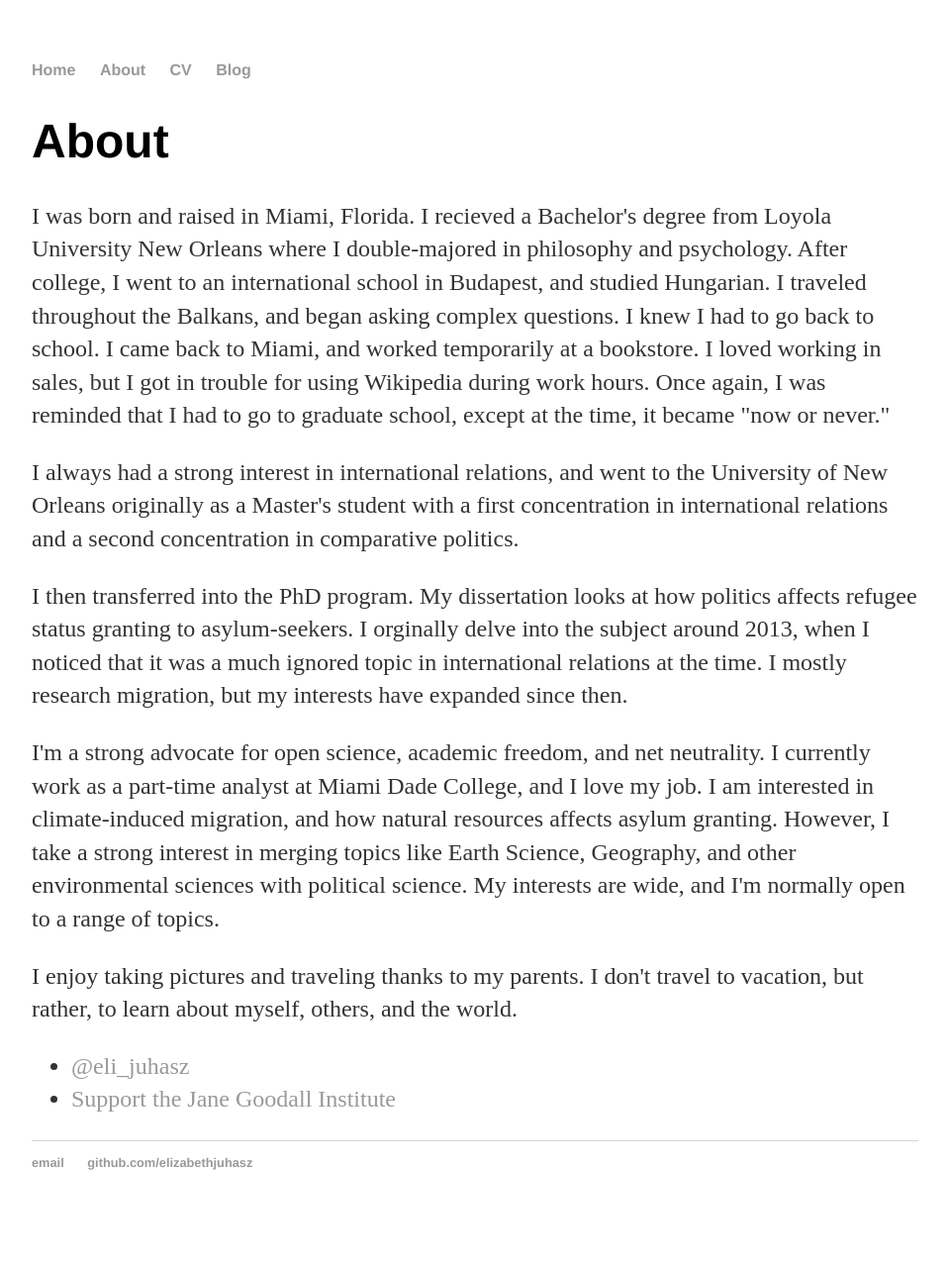
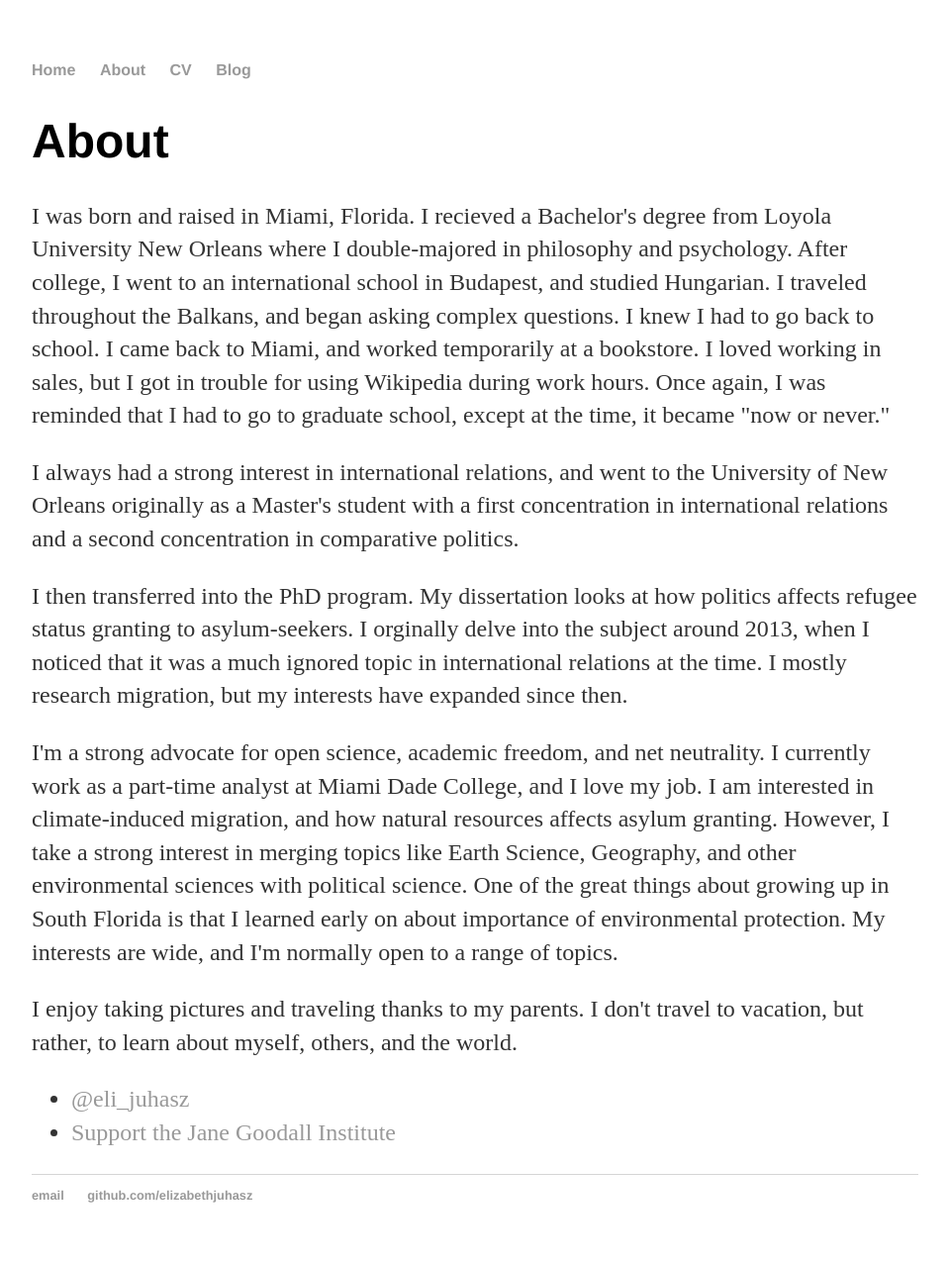
Before and after one commit to elizabethjuhasz/elizabethjuhasz.github.io, a Jekyll site: the page built from about/index.html, in a window 1280 px wide. Shown: the whole page at 99% size, without its empty margins (160-1119 px from the left). Built offline with Jekyll 4.4.1, drawn with Linux system fonts in a browser that asks for light colours; before the commit the page ends 1244 px from its top, so only the background shows below that.

Commit message:
Update index.html

```diff
--- a/about/index.html
+++ b/about/index.html
@@ -8,7 +8,7 @@ title: About Elizabeth Juhasz
 			<p>I was born and raised in Miami, Florida. I recieved a Bachelor's degree from Loyola University New Orleans where I double-majored in philosophy and psychology. After college, I went to an international school in Budapest, and studied Hungarian. I traveled throughout the Balkans, and began asking complex questions. I knew I had to go back to school. I came back to Miami, and worked temporarily at a bookstore. I loved working in sales, but I got in trouble for using Wikipedia during work hours. Once again, I was reminded that I had to go to graduate school, except at the time, it became "now or never."</p>
 			<p>I always had a strong interest in international relations, and went to the University of New Orleans originally as a Master's student with a first concentration in international relations and a second concentration in comparative politics.</p>
 			<p>I then transferred into the PhD program. My dissertation looks at how politics affects refugee status granting to asylum-seekers. I orginally delve into the subject around 2013, when I noticed that it was a much ignored topic in international relations at the time. I mostly research migration, but my interests have expanded since then.</p>
-			<p>I'm a strong advocate for open science, academic freedom, and net neutrality. I currently work as a part-time analyst at Miami Dade College, and I love my job. I am interested in climate-induced migration, and how natural resources affects asylum granting. However, I take a strong interest in merging topics like Earth Science, Geography, and other environmental sciences with political science. My interests are wide, and I'm normally open to a range of topics.</p>
+			<p>I'm a strong advocate for open science, academic freedom, and net neutrality. I currently work as a part-time analyst at Miami Dade College, and I love my job. I am interested in climate-induced migration, and how natural resources affects asylum granting. However, I take a strong interest in merging topics like Earth Science, Geography, and other environmental sciences with political science. One of the great things about growing up in South Florida is that I learned early on about importance of environmental protection. My interests are wide, and I'm normally open to a range of topics.</p>
 			<p>I enjoy taking pictures and traveling thanks to my parents. I don't travel to vacation, but rather, to learn about myself, others, and the world.</p>
 				<ul class="contacts">
 				<li><a href="https://twitter.com/eli_juhasz">@eli_juhasz</a></li>
```
